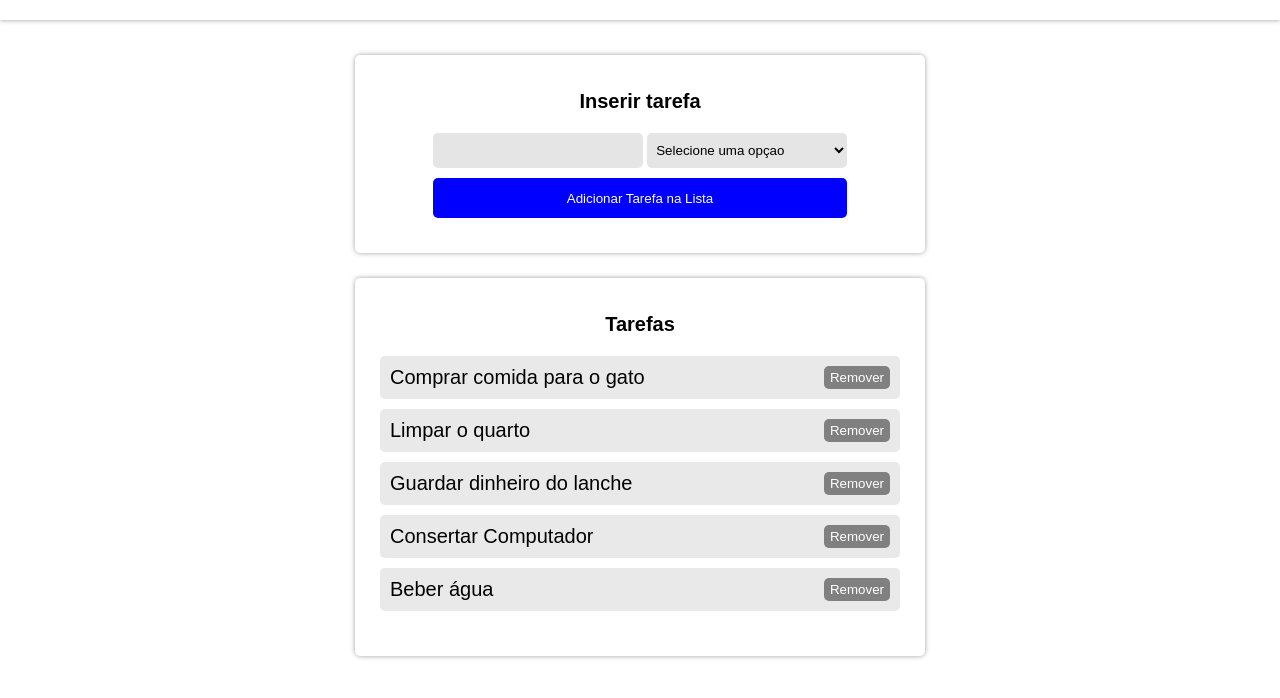
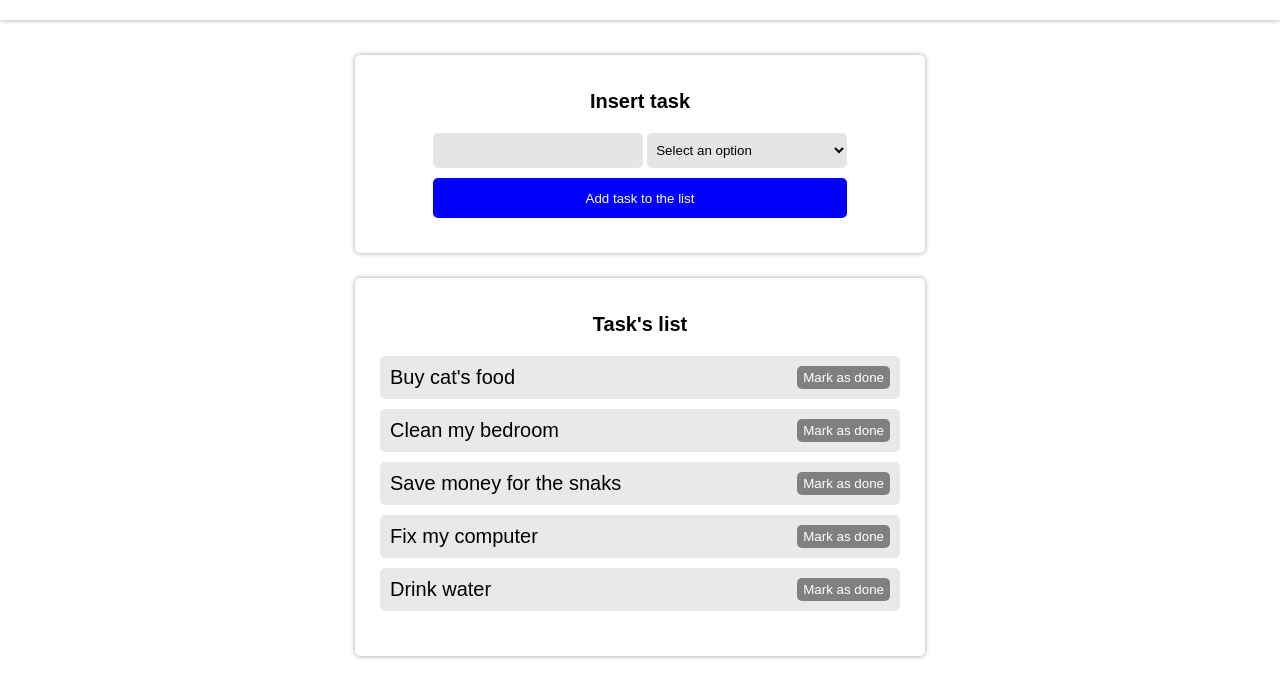
Before and after one commit to Kenzie-Academy-Brasil-Developers/atividadesKenzie-hboppe, a plain HTML site: page s7-06/index.html in a window 1280 px wide. Shown: the part 80-778 px from the top of the page. Drawn offline with Linux system fonts and the light colour scheme; a web font is replaced by a local one.

Commit message:
Alterei text para ingles

```diff
--- a/s7-06/index.html
+++ b/s7-06/index.html
@@ -1,5 +1,5 @@
 <!DOCTYPE html>
-<html lang="pt-Br">
+<html lang="en">
 <head>
     <meta charset="UTF-8">
     <meta http-equiv="X-UA-Compatible" content="IE=edge">
@@ -15,24 +15,24 @@
     </header>
     <main>
         <section>
-            <h2>Inserir tarefa</h2>
+            <h2>Insert task</h2>
             <form action="#">
                 <div>
-                    <input type="text" name="" id="tarefa" required>
-                    <select name="" id="select" required>
-                        <option disabled selected value="">Selecione uma opçao</option>
-                        <option value="urgente">Urgente</option>
-                        <option value="prioritário">Prioritário</option>
+                    <input type="text" name="" id="tarefa" >
+                    <select name="" id="select" >
+                        <option disabled selected value="">Select an option</option>
+                        <option value="urgent">Urgent</option>
+                        <option value="priority">Priority</option>
                         <option value="normal">Normal</option>
                     </select>
                 </div>
-                <button id="add">Adicionar Tarefa na Lista</button>
+                <button id="add">Add task to the list</button>
 
             </form>
         </section>
 
         <section id="tarefas">
-            <h2>Tarefas</h2>
+            <h2>Task's list</h2>
 
         </section>
     </main>
--- a/s7-06/script1.js
+++ b/s7-06/script1.js
@@ -1,23 +1,23 @@
 let tasks = [
     {
-      titulo: "Comprar comida para o gato",
-      tipo: "urgente"
+      titulo: "Buy cat's food",
+      tipo: "urgent"
     },
     {
-      titulo: "Limpar o quarto",
-      tipo: "urgente"
+      titulo: "Clean my bedroom",
+      tipo: "urgent"
     },
     {
-      titulo: "Consertar Computador",
-      tipo: "prioritário"
+      titulo: "Fix my computer",
+      tipo: "priority"
     },
     {
-      titulo: "Guardar dinheiro do lanche",
-      tipo: "urgente"
+      titulo: "Save money for the snaks",
+      tipo: "urgent"
     },
     {
-      titulo: "Beber água",
-      tipo: "prioritário"
+      titulo: "Drink water",
+      tipo: "priority"
     }
 ]
 
@@ -35,8 +35,8 @@ function rendLista(objLista){
 
 
   ul.innerHTML = '';
-  let urgente = objLista.filter((elem) => elem.tipo === 'urgente');
-  let prior = objLista.filter((elem) => elem.tipo === 'prioritário');
+  let urgente = objLista.filter((elem) => elem.tipo === 'urgent');
+  let prior = objLista.filter((elem) => elem.tipo === 'priority');
   let normal = objLista.filter((elem) => elem.tipo === 'normal');
 
   let novoArray = [...urgente, ...prior, ...normal];
@@ -47,7 +47,7 @@ function rendLista(objLista){
     let p = document.createElement('p');
     let buttonRemove = document.createElement('button');
     buttonRemove.classList.add('botaoRemover')
-    buttonRemove.innerHTML = 'Remover'
+    buttonRemove.innerHTML = 'Mark as done'
 
     buttonRemove.addEventListener('click', function(event){
       let classLi = event.target.closest('li').getAttribute('class');
@@ -63,7 +63,7 @@ function rendLista(objLista){
         let aviso = document.createElement('p');
         liAviso.appendChild(aviso);
 
-        aviso.innerText = 'Parabens! Você completou todas as suas tasks :)'
+        aviso.innerText = 'Congrats! You got all your tasks done :)'
 
         console.log(ul)
         return;
@@ -86,7 +86,7 @@ button.addEventListener('click', addTarefa)
 
 function addTarefa(){
   if(input.value == "" || select.value == ""){
-    alert('Preencha/selecione o campo obrigatório')
+    alert('Please fill out/select the required fields')
     return;
   }
 
@@ -96,4 +96,7 @@ function addTarefa(){
   obj.tipo = select.value;
   tasks.push(obj);
   rendLista(tasks)
+  input.value = ''
+  select.value = ''
+
 }
```
